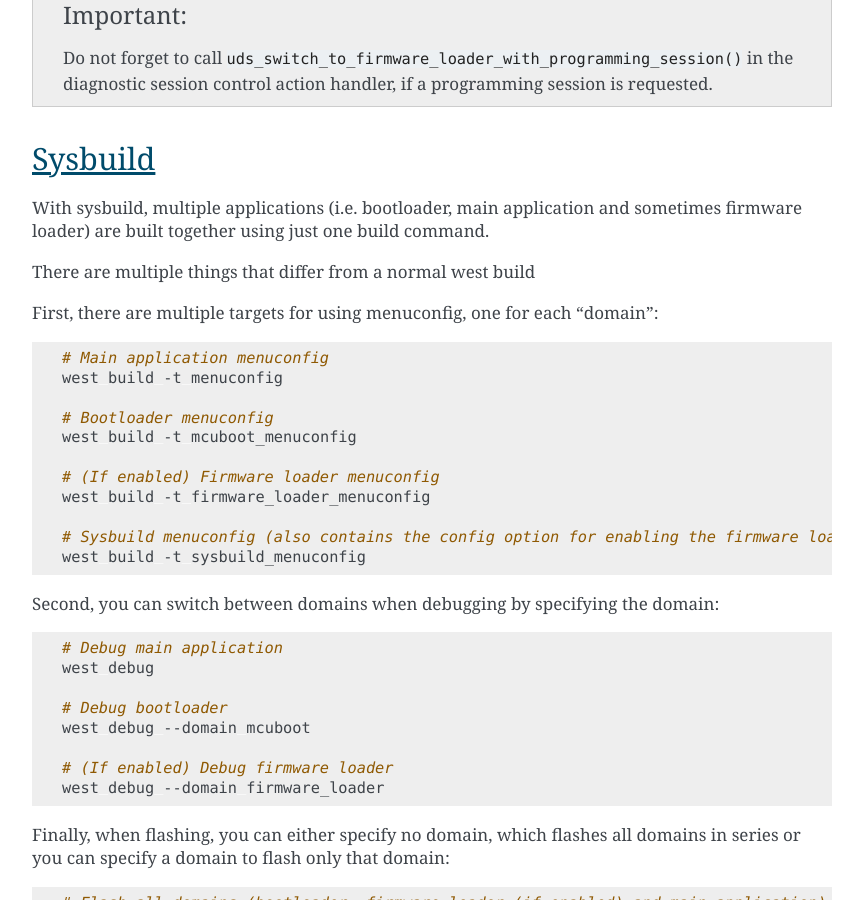
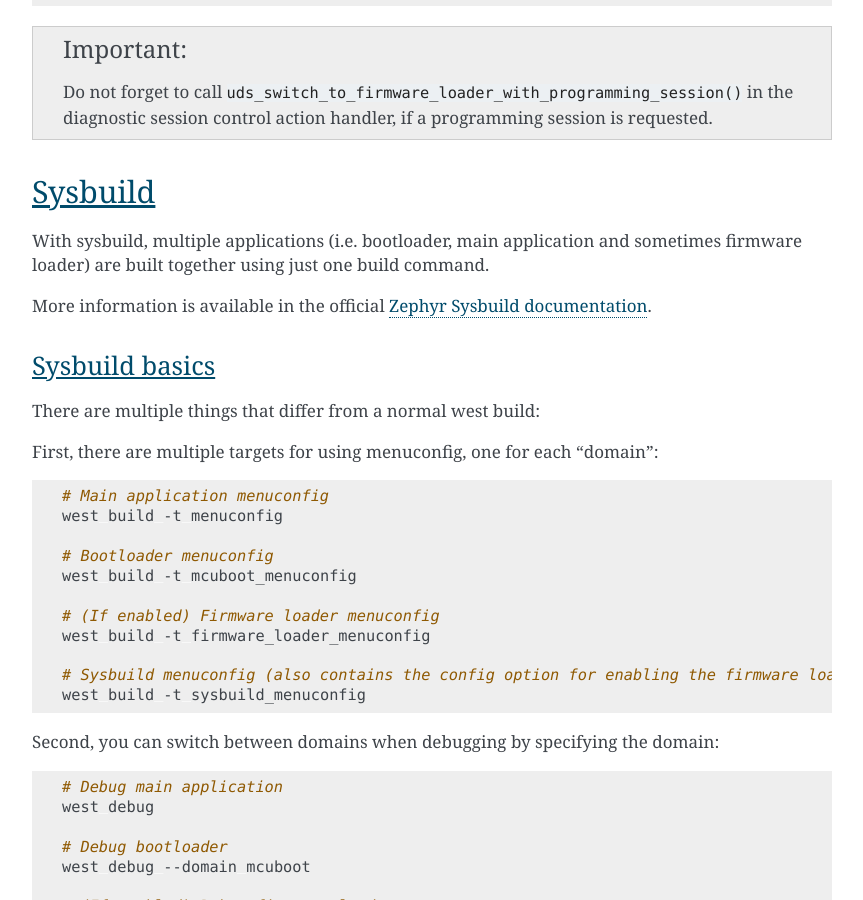
Before and after one commit to mercedes-benz/ardep, a Sphinx documentation site: the page built from doc/bootloader/index.rst, in a window 1280 px wide and 900 px high, scrolled down 2600 px. Shown: the whole window, without its empty margins (248-1111 px from the left). Built offline with Sphinx 7.4.7, drawn with Linux system fonts in a browser that asks for light colours; pages that are not in the unit, such as notebooks, are missing from menus; some of the changed text lies outside the part shown.

Commit message:
wip: link to sysbuild doc
Signed-off-by: Mark Oude Elberink <mark.oude.elberink@frickly.systems>

```diff
--- a/doc/bootloader/index.rst
+++ b/doc/bootloader/index.rst
@@ -147,7 +147,12 @@
 
 With sysbuild, multiple applications (i.e. bootloader, main application and sometimes firmware loader) are built together using just one build command.
 
-There are multiple things that differ from a normal west build
+More information is available in the official `Zephyr Sysbuild documentation <https://docs.zephyrproject.org/4.2.0/build/sysbuild/index.html>`_.
+
+Sysbuild basics
+===============
+
+There are multiple things that differ from a normal west build:
 
 First, there are multiple targets for using menuconfig, one for each "domain":
 
```
